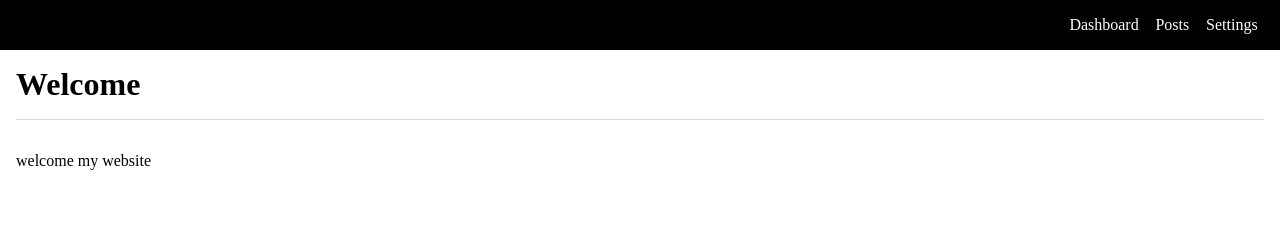
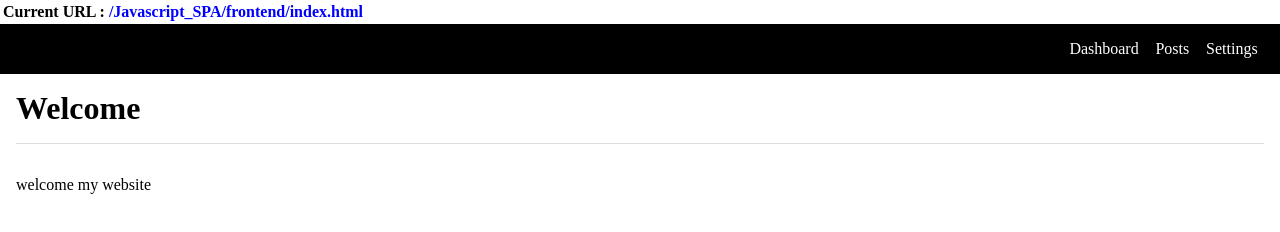
Before and after one commit to jayj-fe/Modern_JavaScript_Project, a website built with webpack: page Javascript_SPA/frontend/index.html in a window 1280 px wide. Built offline with Linux system fonts and the light colour scheme.

Commit message:
SPA프로젝트 iframe에서 확인가능하게 URL추가 및 README 사용기술정보 추가

```diff
--- a/Javascript_SPA/frontend/index.html
+++ b/Javascript_SPA/frontend/index.html
@@ -7,6 +7,7 @@
         <link rel="stylesheet" type="text/css" href="./static/css/style.css">
     </head>
     <body>
+        <div id="url"></div>
         <nav class="nav">
             <a href="/" class="nav__link" data-link>Dashboard</a>
             <a href="/posts" class="nav__link" data-link>Posts</a>
--- a/Javascript_SPA/frontend/static/css/style.css
+++ b/Javascript_SPA/frontend/static/css/style.css
@@ -48,3 +48,8 @@ a{
 #app>a{
     margin:0 0 2rem;
 }
+
+#url{
+    padding:3px;
+    font-weight:700;
+}
--- a/Javascript_SPA/frontend/static/js/index.js
+++ b/Javascript_SPA/frontend/static/js/index.js
@@ -61,7 +61,7 @@ const router = async () => {
     // console.log(match);
 
     const view = new match.route.view(getParams(match));
-
+    document.getElementById("url").innerHTML = `Current URL : <span style="color:blue">${match.result[0]}</span>`;
     document.querySelector("#app").innerHTML = await view.getHtml();
 }
 
--- a/Javascript_SPA/frontend/static/views/PostView.js
+++ b/Javascript_SPA/frontend/static/views/PostView.js
@@ -7,7 +7,7 @@ export default class extends AbstractView {
     }
 
     async getHtml() {
-        console.log(this.params.id);
+        // console.log(this.params.id);
 
         return `
             <a href="/posts" class="nav__link" data-link>목록으로 돌아가기</a>
```
Also changed, not shown: Javascript_SPA/frontend/dist/js/bundle.js, README.md, 1 other file.
